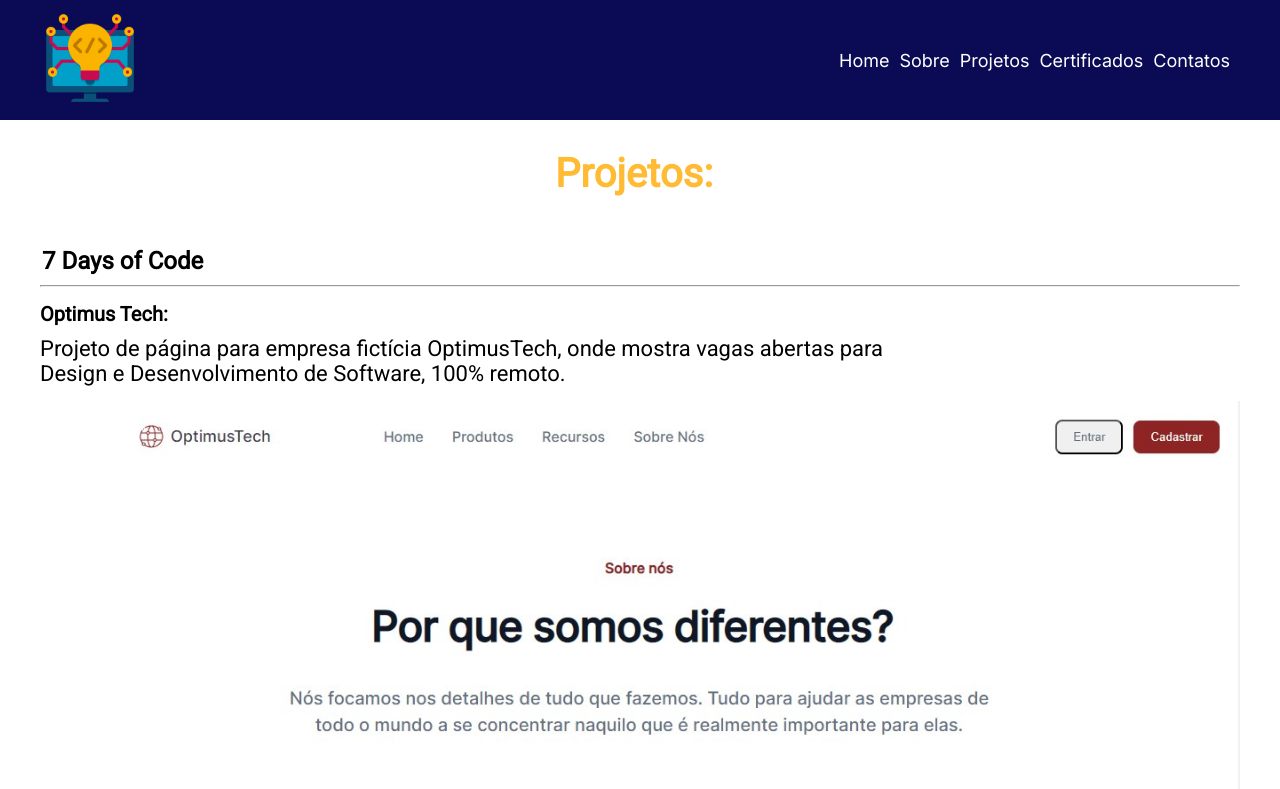
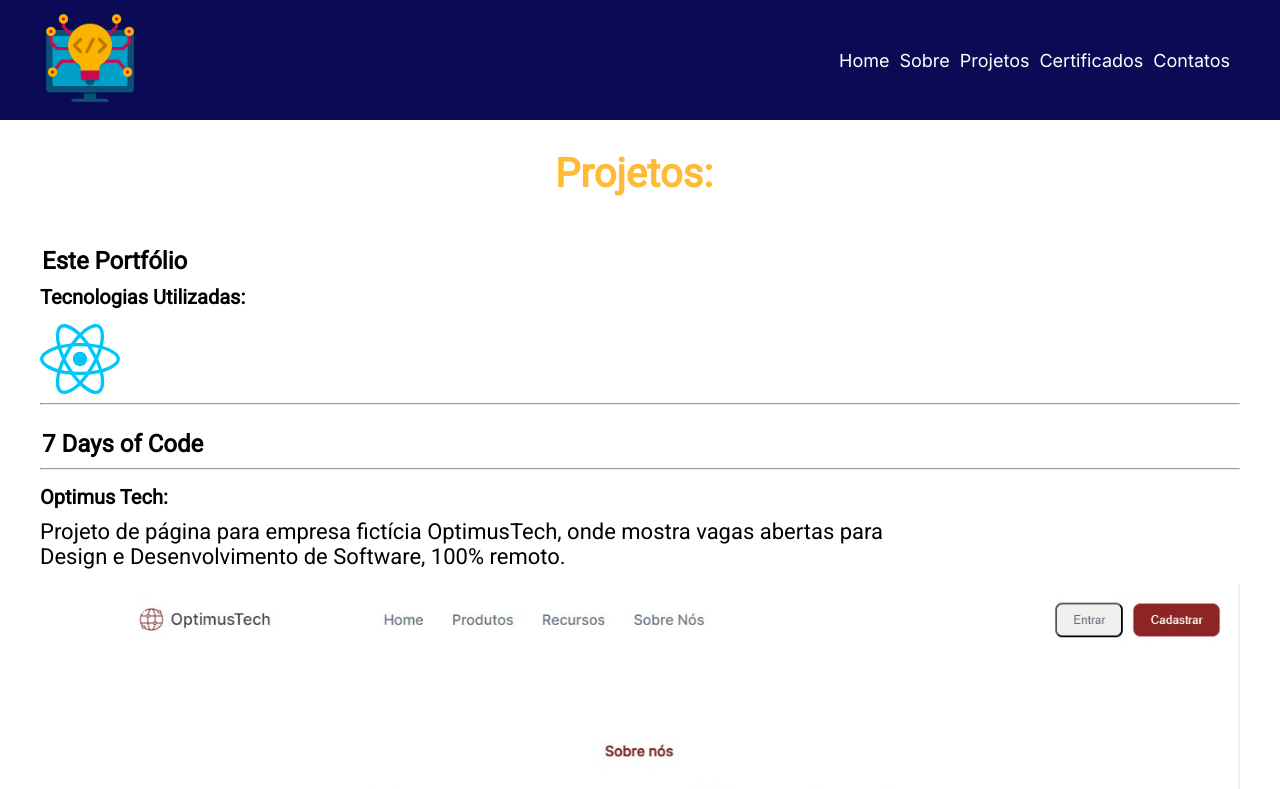
Before and after one commit to KaelCordeiro/portfolioKael, a React (Create React App) app: page /projeto in a window 1280 px wide. Shown: the top 789 px of the page. Built offline with nearby package versions, Linux system fonts and the light colour scheme; a web font is replaced by a local one.

Commit message:
Atualização final da página de Projetos

```diff
--- a/src/projetos/Projetos.js
+++ b/src/projetos/Projetos.js
@@ -1,5 +1,5 @@
 import styles from "./Projetos.module.css"
-import { FaHtml5 } from "react-icons/fa"
+import { FaHtml5, FaReact } from "react-icons/fa"
 import { IoLogoCss3 } from "react-icons/io"
 import optimus from "../img/Optimus.jpg"
 import linkedin from "../img/Linkedin.jpg"
@@ -8,6 +8,10 @@ function Projetos(){
     return(
         <div>
             <p className={styles.escrita}>Projetos:</p>
+            <h3 className={styles.subtitulo}>Este Portfólio</h3>
+            <h4 className={styles.tech}>Tecnologias Utilizadas:</h4>
+            <div className={styles.container_react}><FaReact /></div>
+            <hr className={styles.linha}></hr>
             <h3 className={styles.subtitulo}>7 Days of Code</h3>
             <hr className={styles.linha}></hr>
             <div className={styles.container}>
--- a/src/projetos/Projetos.module.css
+++ b/src/projetos/Projetos.module.css
@@ -16,6 +16,14 @@
     font-size: 16px;
     font-weight: 400;
     margin-left: 5px;
+}
+
+.tech{
+    font-family: 'Roboto', sans-serif;
+    color: #000000;
+    font-size: 20px;
+    font-weight: bold;
+    margin-bottom: 10px;
 }
 
 .subtitulo{
@@ -107,3 +115,12 @@
     height: 80px;
     margin-left: 80px;
 }
+
+.container_react{
+    color: rgb(1, 199, 248);
+}
+
+.container_react svg{
+    width: 80px;
+    height: 80px;
+}
```
